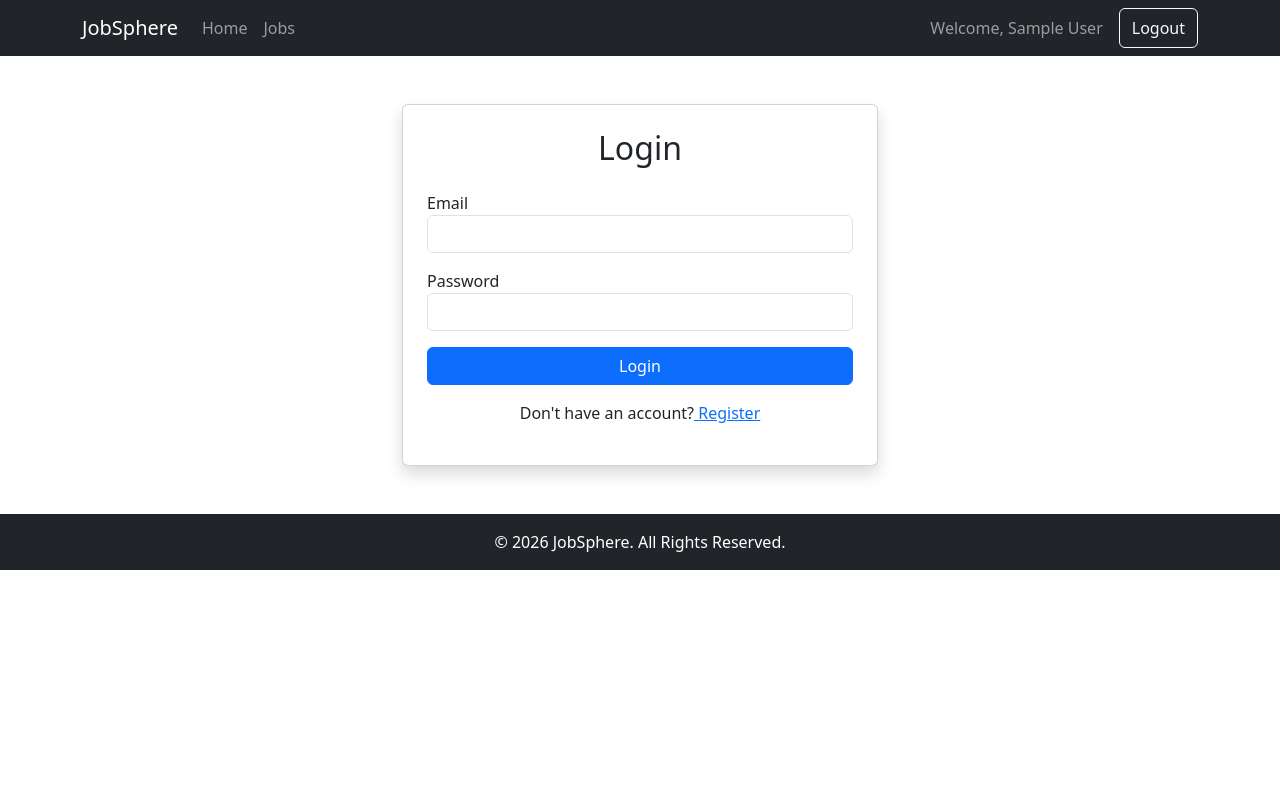
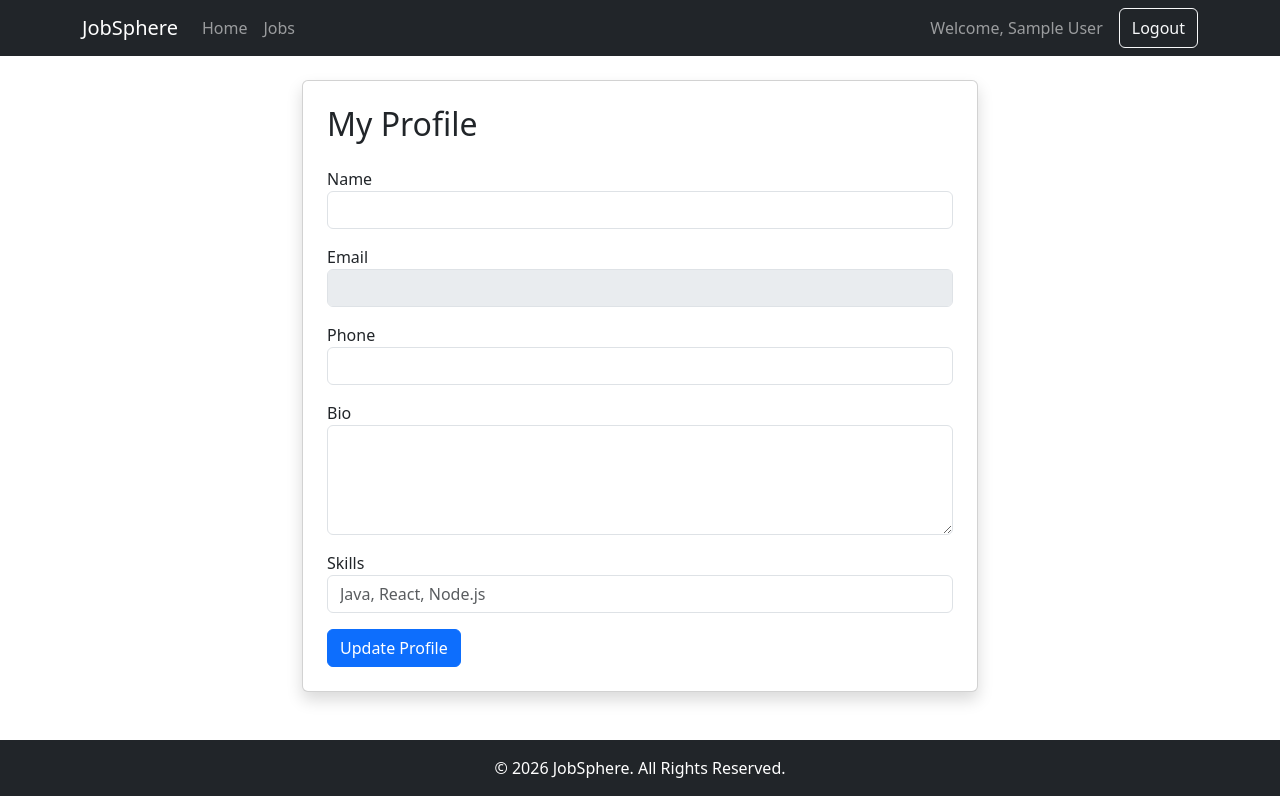
Before and after one commit to samanvitha-05/JobSphere, a React (Vite) app in the folder client/: page /profile in a window 1280 px wide. Before the commit this address led to /login. Built offline with nearby package versions, Linux system fonts and the light colour scheme; no server answers; sample sign-in values are in the browser's storage.

Commit message:
Fixed authentication state persistence on page refresh

```diff
--- a/client/src/context/AuthContext.jsx
+++ b/client/src/context/AuthContext.jsx
@@ -1,20 +1,16 @@
-import { createContext, useEffect, useState } from "react";
+import { createContext, useState } from "react";
 
 export const AuthContext = createContext();
 
 const AuthProvider = ({ children }) => {
 
-    const [user, setUser] = useState(null);
-
-    useEffect(() => {
+    const [user, setUser] = useState(() => {
 
         const storedUser = localStorage.getItem("user");
 
-        if (storedUser) {
-            setUser(JSON.parse(storedUser));
-        }
+        return storedUser ? JSON.parse(storedUser) : null;
 
-    }, []);
+    });
 
     const login = (userData) => {
 
--- a/client/src/pages/Profile.jsx
+++ b/client/src/pages/Profile.jsx
@@ -1,5 +1,176 @@
+import { useEffect, useState } from "react";
+import { ToastContainer, toast } from "react-toastify";
+
+import MainLayout from "../layouts/MainLayout";
+import API from "../services/api";
+
 const Profile = () => {
-  return <h1>Profile Page</h1>;
+
+    const [profile, setProfile] = useState({
+        name: "",
+        email: "",
+        phone: "",
+        bio: "",
+        skills: ""
+    });
+
+    useEffect(() => {
+        fetchProfile();
+    }, []);
+
+    const fetchProfile = async () => {
+        try {
+
+            const res = await API.get("/profile");
+
+            setProfile({
+                name: res.data.user.name || "",
+                email: res.data.user.email || "",
+                phone: res.data.user.phone || "",
+                bio: res.data.user.bio || "",
+                skills: res.data.user.skills
+                    ? res.data.user.skills.join(", ")
+                    : ""
+            });
+
+        } catch (error) {
+            console.log(error);
+        }
+    };
+
+    const handleChange = (e) => {
+
+        setProfile({
+            ...profile,
+            [e.target.name]: e.target.value
+        });
+
+    };
+
+    const handleSubmit = async (e) => {
+
+        e.preventDefault();
+
+        try {
+
+            await API.put("/profile", {
+                ...profile,
+                skills: profile.skills
+                    .split(",")
+                    .map(skill => skill.trim())
+            });
+
+            toast.success("Profile Updated Successfully");
+
+        } catch (error) {
+
+            toast.error(
+                error.response?.data?.message || "Update Failed"
+            );
+
+        }
+
+    };
+
+    return (
+
+        <MainLayout>
+
+            <ToastContainer />
+
+            <div className="container" style={{ maxWidth: "700px" }}>
+
+                <div className="card shadow p-4">
+
+                    <h2 className="mb-4">
+                        My Profile
+                    </h2>
+
+                    <form onSubmit={handleSubmit}>
+
+                        <div className="mb-3">
+
+                            <label>Name</label>
+
+                            <input
+                                type="text"
+                                className="form-control"
+                                name="name"
+                                value={profile.name}
+                                onChange={handleChange}
+                            />
+
+                        </div>
+
+                        <div className="mb-3">
+
+                            <label>Email</label>
+
+                            <input
+                                className="form-control"
+                                value={profile.email}
+                                disabled
+                            />
+
+                        </div>
+
+                        <div className="mb-3">
+
+                            <label>Phone</label>
+
+                            <input
+                                className="form-control"
+                                name="phone"
+                                value={profile.phone}
+                                onChange={handleChange}
+                            />
+
+                        </div>
+
+                        <div className="mb-3">
+
+                            <label>Bio</label>
+
+                            <textarea
+                                className="form-control"
+                                rows="4"
+                                name="bio"
+                                value={profile.bio}
+                                onChange={handleChange}
+                            />
+
+                        </div>
+
+                        <div className="mb-3">
+
+                            <label>Skills</label>
+
+                            <input
+                                className="form-control"
+                                name="skills"
+                                value={profile.skills}
+                                onChange={handleChange}
+                                placeholder="Java, React, Node.js"
+                            />
+
+                        </div>
+
+                        <button
+                            className="btn btn-primary"
+                        >
+                            Update Profile
+                        </button>
+
+                    </form>
+
+                </div>
+
+            </div>
+
+        </MainLayout>
+
+    );
+
 };
 
 export default Profile;
```
